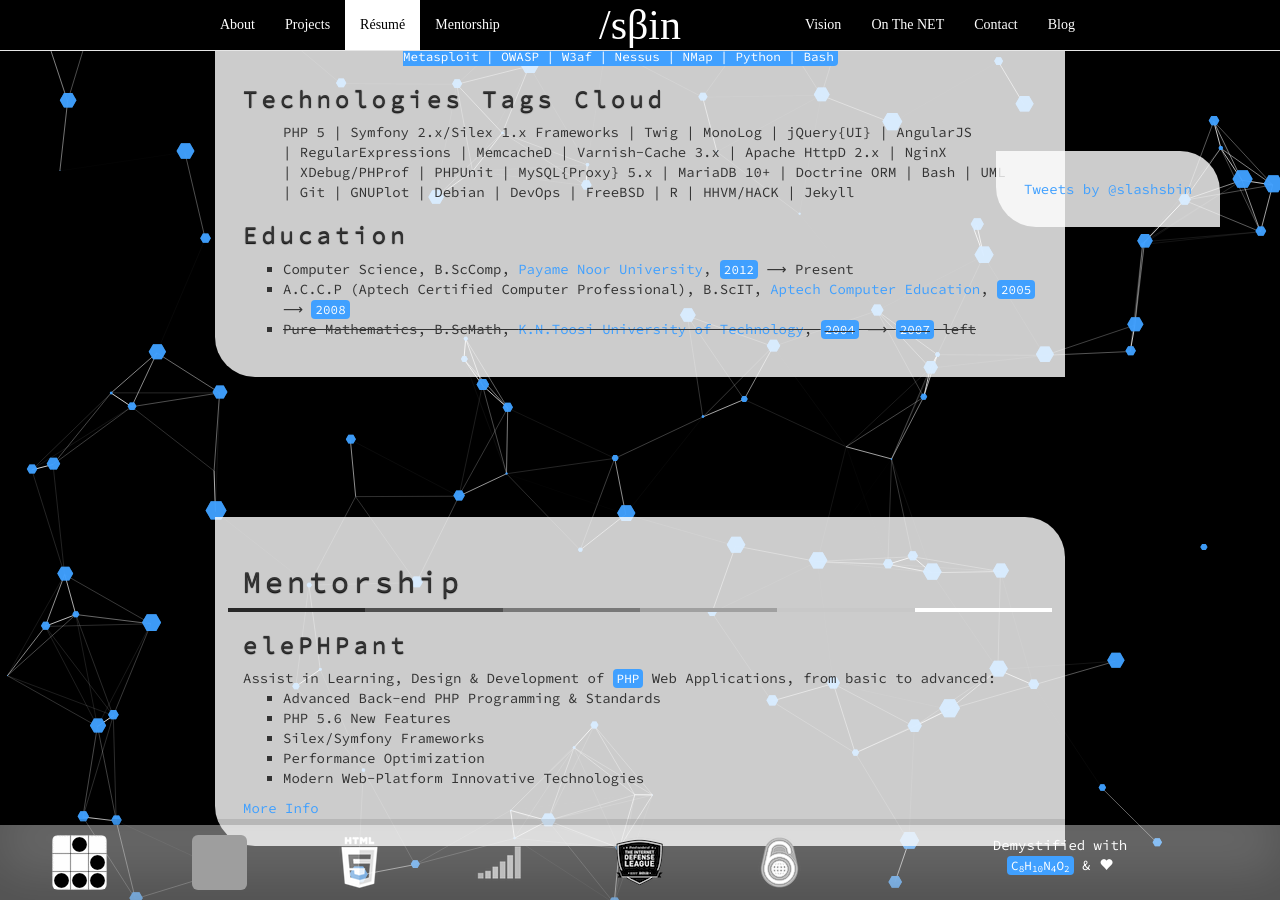
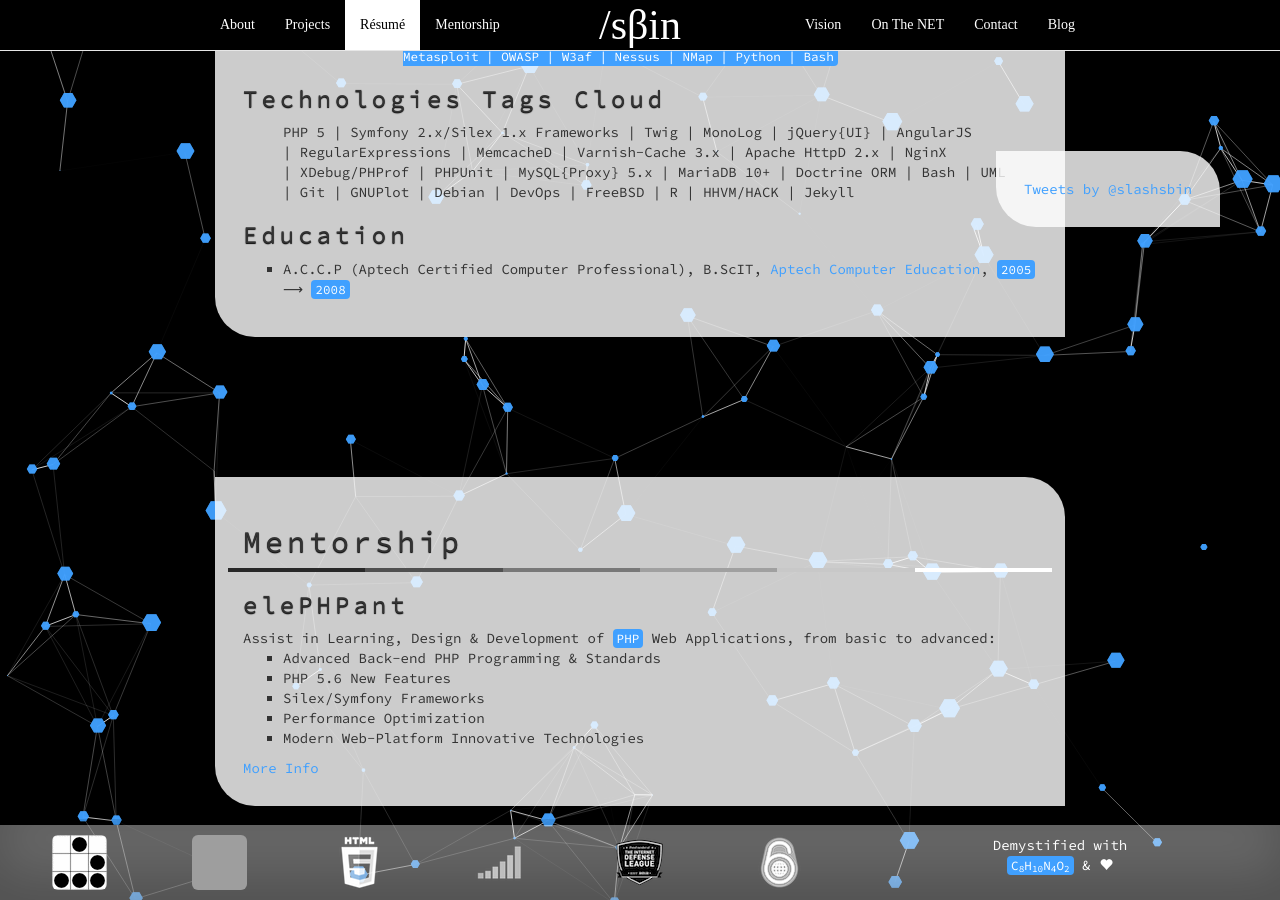
Before and after one commit to slashsBin/slashsBin.github.io, a Jekyll site: the page built from index.html, in a window 1280 px wide and 900 px high, scrolled down 3754 px. Built offline with Jekyll 4.4.1, drawn with Linux system fonts in a browser that asks for light colours; nearby versions of some CDN libraries; some web fonts are replaced; comment, search, counter and statistics services are not loaded; grey boxes are pictures that could not be loaded.

Commit message:
Update CV Mask

```diff
--- a/_includes/masks/CV.html
+++ b/_includes/masks/CV.html
@@ -129,7 +129,5 @@
 
 <h3 id="edu">Education</h3>
 <ul>
-    <li>Computer Science, B.ScComp, <a href="http://www.pnu.ac.ir/" class="tt" data-toggle="tooltip" data-placement="top" title="P.N.U">Payame Noor University</a>, <code>2012</code> &#10230; Present</li>
     <li>A.C.C.P (Aptech Certified Computer Professional), B.ScIT, <a href="http://www.aptech-worldwide.com/" class="tt" data-toggle="tooltip" data-placement="top" title="APTECH Computer Education Center">Aptech Computer Education</a>, <code>2005</code> &#10230; <code>2008</code></li>
-    <li><del>Pure Mathematics, B.ScMath, <a href="http://www.kntu.ac.ir/" class="tt" data-toggle="tooltip" data-placement="top" title="K.N.T.U">K.N.Toosi University of Technology</a>, <code>2004</code> &#10230; <code>2007</code> left</del></li>
 </ul>
```
